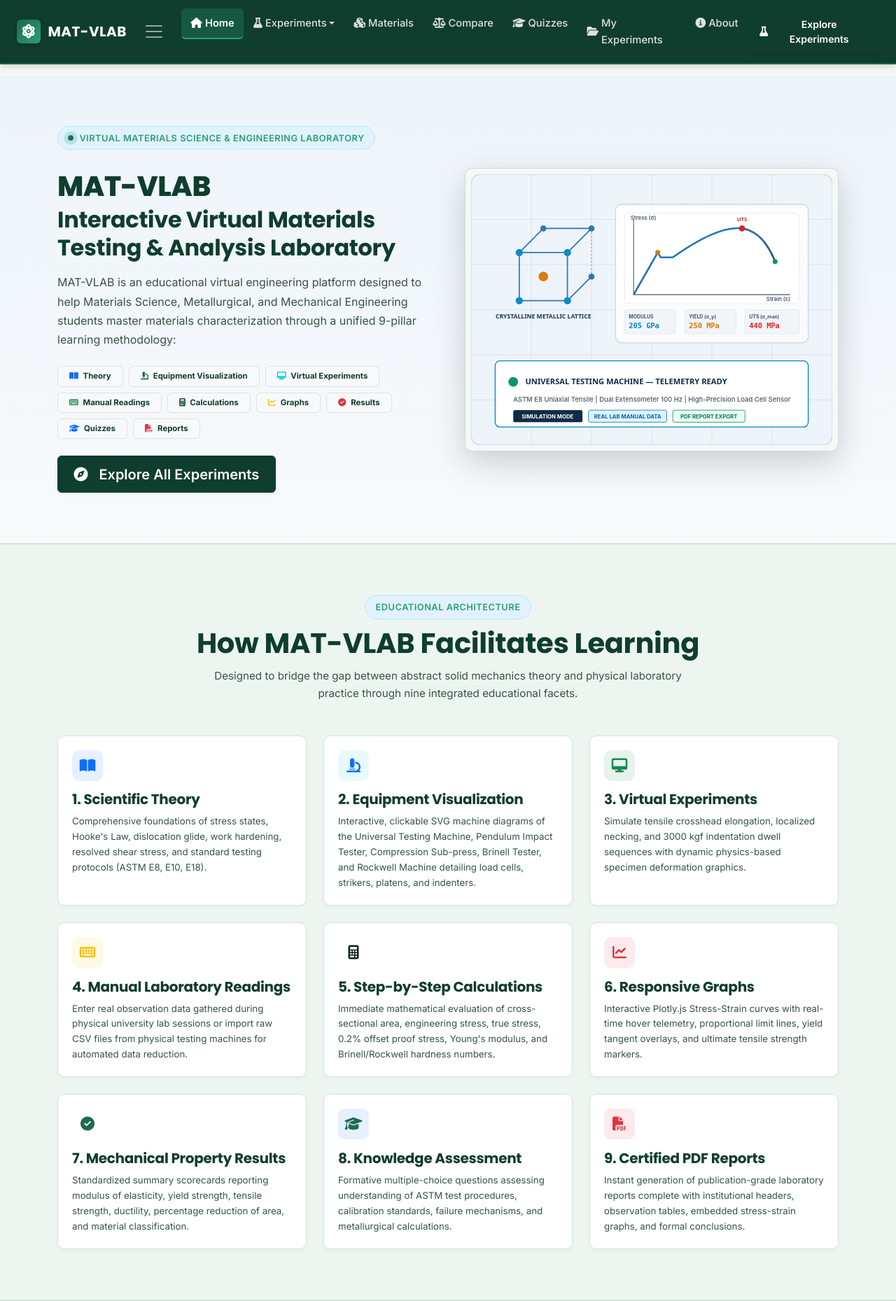
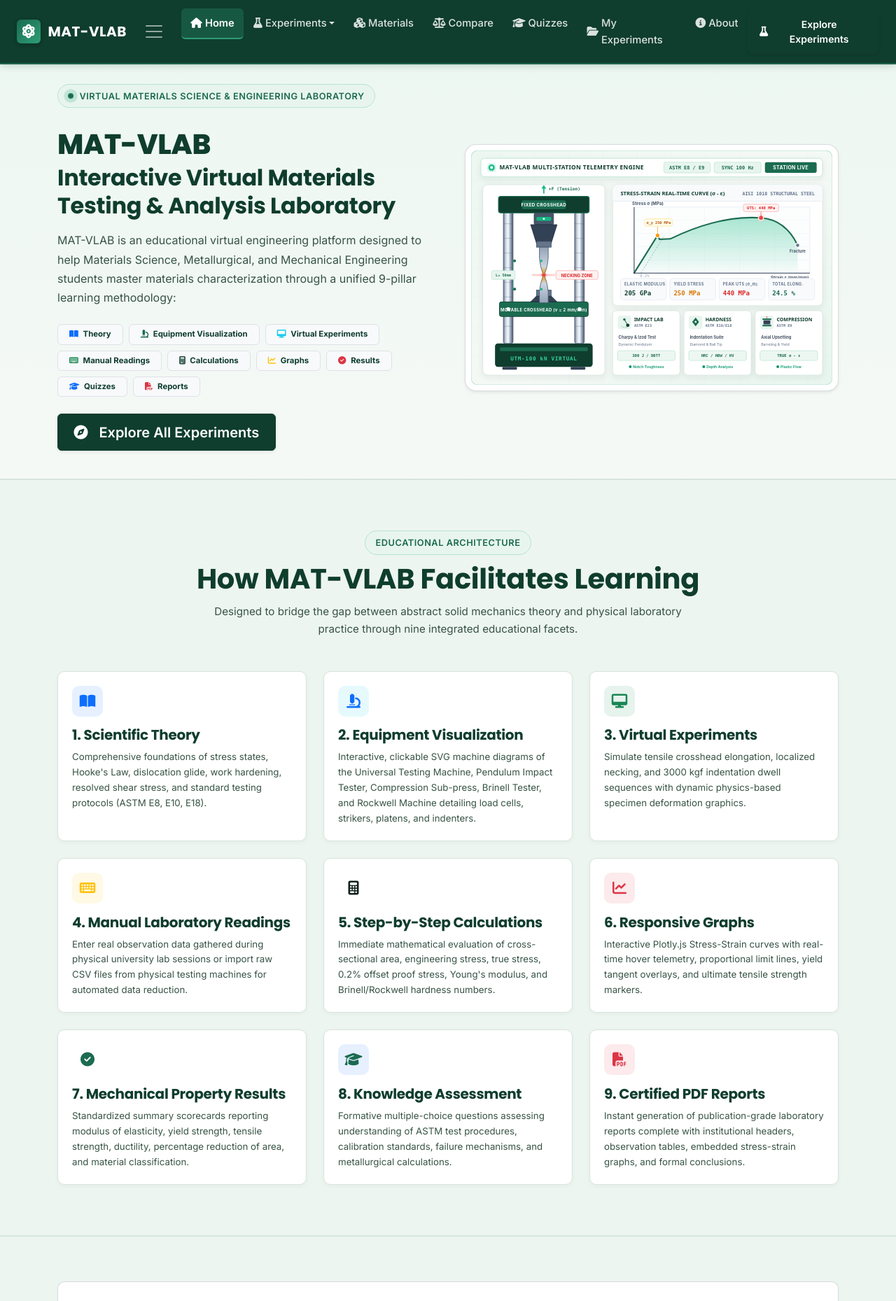
Before and after one commit to DhruvaHD/mat-vlab, a Flask app: page / in a window 1280 px wide. Shown: the top 1859 px of the page at 70% size. Run offline with Flask 3, Linux system fonts and the light colour scheme; parts of the project's set-up code (start-up, migrations or seed data) failed here and were passed over; some libraries are stand-ins or nearby versions.

Commit message:
Optimize hero spacing and upgrade lab hero illustration to high-tech UTM telemetry suite

```diff
--- a/static/css/style.css
+++ b/static/css/style.css
@@ -252,8 +252,8 @@ img, svg {
    ========================================================================== */
 .hero-section {
   position: relative;
-  padding: 3.5rem 0 3rem 0;
-  background: linear-gradient(180deg, #edf4fa 0%, #f8fafc 100%);
+  padding: 1.25rem 0 2rem 0;
+  background: linear-gradient(180deg, #edf7f2 0%, var(--background) 100%);
   border-bottom: 1px solid var(--border-color);
 }
 
@@ -261,9 +261,9 @@ img, svg {
   display: inline-flex;
   align-items: center;
   gap: 0.5rem;
-  background: #e0f2fe;
-  color: var(--accent-cyan);
-  border: 1px solid #bae6fd;
+  background: var(--light-green);
+  color: var(--secondary-green);
+  border: 1px solid var(--light-green-border);
   padding: 0.35rem 0.9rem;
   border-radius: 9999px;
   font-size: 0.8rem;
--- a/templates/base.html
+++ b/templates/base.html
@@ -153,18 +153,18 @@
 
   <!-- Main Content Wrapper -->
   <main class="flex-grow-1">
-    <div class="container pt-3">
-      {% with messages = get_flashed_messages(with_categories=true) %}
-        {% if messages %}
+    {% with messages = get_flashed_messages(with_categories=true) %}
+      {% if messages %}
+        <div class="container pt-3">
           {% for category, message in messages %}
             <div class="alert alert-{{ category if category != 'error' else 'danger' }} alert-dismissible fade show shadow-sm" role="alert">
               {{ message }}
               <button type="button" class="btn-close" data-bs-dismiss="alert" aria-label="Close"></button>
             </div>
           {% endfor %}
-        {% endif %}
-      {% endwith %}
-    </div>
+        </div>
+      {% endif %}
+    {% endwith %}
     {% block content %}{% endblock %}
   </main>
 
--- a/templates/index.html
+++ b/templates/index.html
@@ -6,9 +6,9 @@
 <!-- ==========================================================================
      HERO SECTION
      ========================================================================== -->
-<section class="hero-section py-5 position-relative overflow-hidden">
-  <div class="container py-lg-4">
-    <div class="row align-items-center g-5">
+<section class="hero-section position-relative overflow-hidden">
+  <div class="container py-2">
+    <div class="row align-items-center g-4 g-lg-5">
       <div class="col-lg-6">
         <div class="badge-lab mb-3">
           <span class="badge-pulse"></span> Virtual Materials Science &amp; Engineering Laboratory
@@ -45,8 +45,8 @@
       </div>
 
       <div class="col-lg-6">
-        <div class="p-2 utm-container shadow-lg border border-secondary border-opacity-25">
-          <img src="{{ url_for('static', filename='images/lab_hero.svg') }}" alt="Materials Laboratory Virtual Setup" class="img-fluid rounded w-100">
+        <div class="hero-illustration-wrapper p-2 rounded-4 shadow-sm bg-white border border-secondary border-opacity-25">
+          <img src="{{ url_for('static', filename='images/lab_hero.svg') }}" alt="Materials Laboratory Virtual Setup" class="img-fluid rounded-3 w-100">
         </div>
       </div>
     </div>
```
Also changed, not shown: tests/test_student_account.py (+9 -5 lines), static/images/lab_hero.svg.
